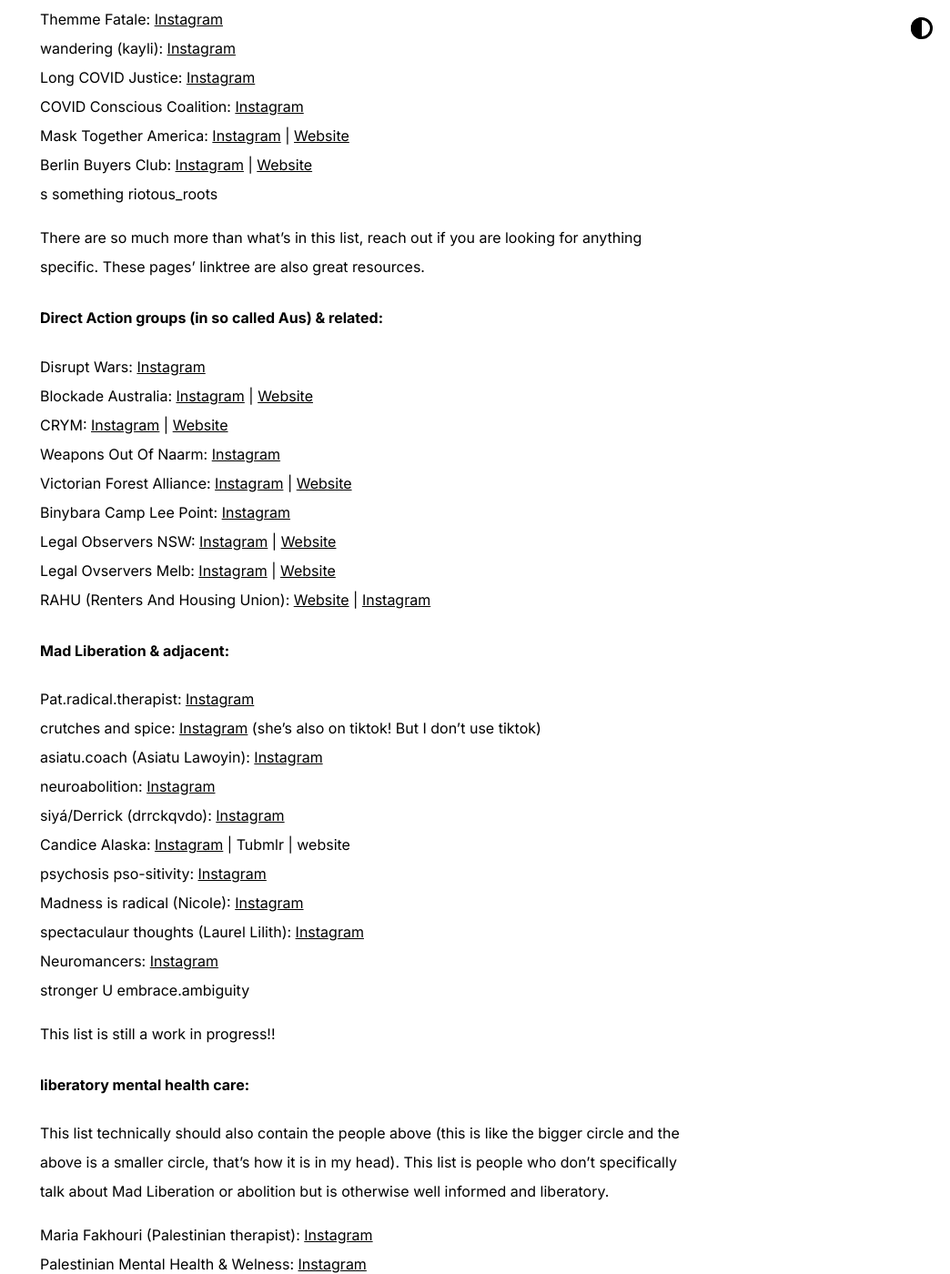
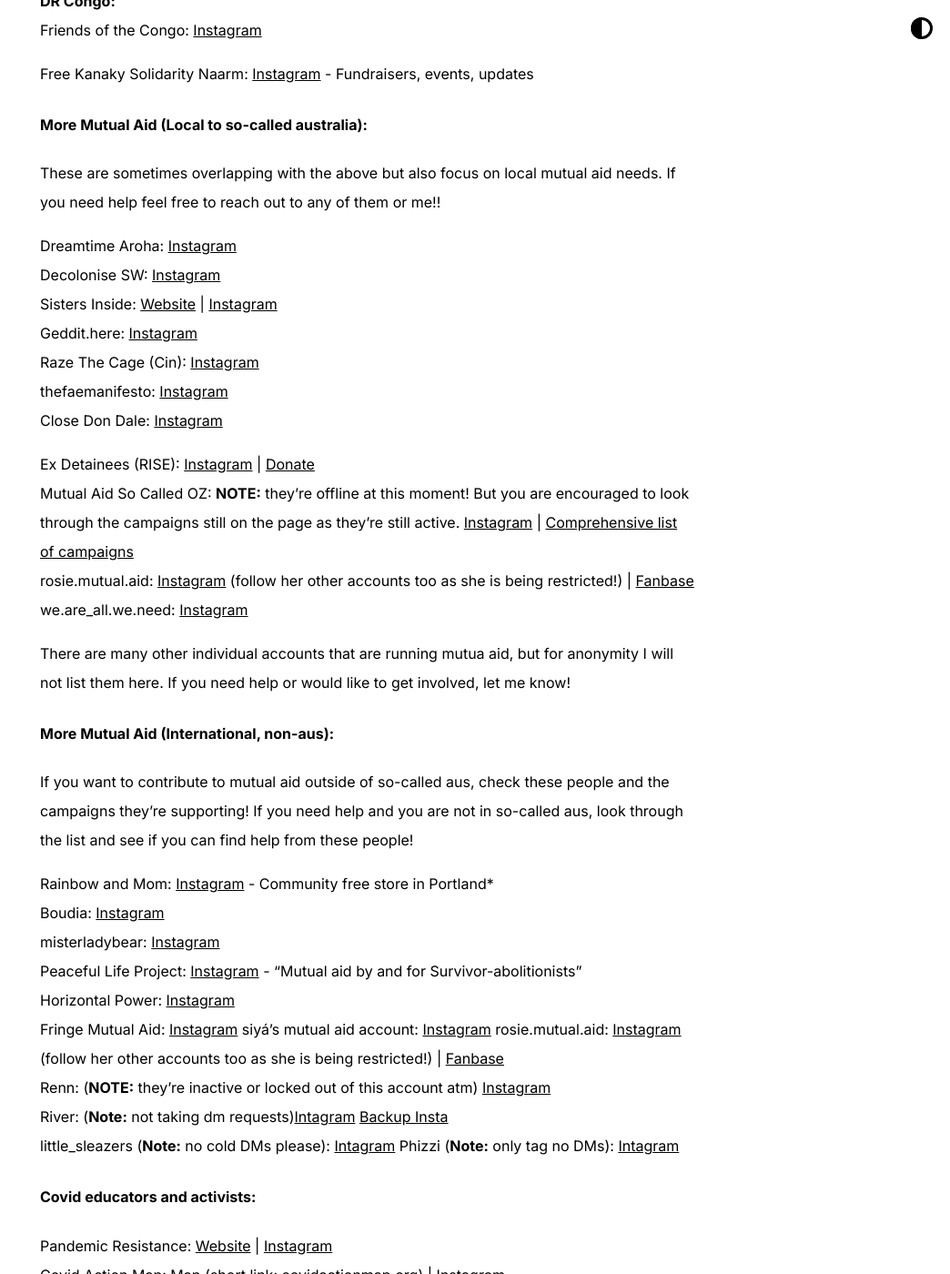
Before and after one commit to phosfuldev/phos_website, a Jekyll site: the page built from resources.md, in a window 1280 px wide and 1400 px high, scrolled down 2478 px. Shown: the whole window at 91% size, without its empty margins (236-1280 px from the left). Built offline with Jekyll 4.4.1, drawn with Linux system fonts in a browser that asks for light colours; some of the changed text lies outside the part shown.

Commit message:
additions and updates to resources

```diff
--- a/resources.md
+++ b/resources.md
@@ -3,8 +3,13 @@
 title: Resources
 ---
 
-The first section is mainly Instagram accounts, later in the page there will be more other sources xx
+The first couple of parts are mainly Instagram accounts, later in the page there will be more other sources xx
+Sometimes one "thing" is listed many times in all the sections that corresponds.
 Recommendations welcome.
+
+**Table of Contents**
+* This will become a table of contents
+{:toc}
 
 #### First Nations Orgs/peoples:
 
@@ -14,17 +19,18 @@
 Dreamtime Aroha: [Instagram](https://www.instagram.com/dreamtime_aroha)
 Keiran Stewart-Assheton: [Instagram](https://www.instagram.com/keiran_stewart_assheton)
 Pay The Rent: [Website](https://paytherent.net.au/) | [Instagram](https://www.instagram.com/grassroots_ptr)
-Dhadjowa Foundation: [Website](https://dhadjowa.com.au/) | [Instagram](https://www.instagram.com/dhadjowa_foundation)
+Sisters Inside: [Website](https://sistersinside.com.au/) | [Instagram](https://www.instagram.com/sisters_inside_inc)
 Decolonise SW: [Instagram](https://www.instagram.com/decolonisesexworkau)
 Vic Aboriginal Legal Service: [Instagram](https://www.instagram.com/vicaboriginallegalservice) | [Website](https://www.vals.org.au/)
 Blackfulla Alt2Su: [Instagram](https://www.instagram.com/blackfullaalt2su)
 Renay (firstnations_feminist): [Instagram](https://www.instagram.com/firstnations_feminist)
 Raze The Cage (Cin): [Instagram](https://www.instagram.com/razethecage) | [Youtube](https://www.youtube.com/@razethecage)
 Blak Pearl Studio: [Instagram](https://www.instagram.com/blakpearlstudiofitzroy)
+Dhadjowa Foundation: [Website](https://dhadjowa.com.au/) | [Instagram](https://www.instagram.com/dhadjowa_foundation)
 Old Country Calling: [Instagram](https://www.instagram.com/old.country.calling)
 Camp Sovereignty: [Instagram](https://www.instagram.com/campsovereignty)
 Aboiginal Tent Embassy: [Website](https://aboriginalembassy.com/) | [Instagram](https://www.instagram.com/aboriginaltentembassy) | [Facebook](https://www.facebook.com/atesovereignty)
-
+Close Don Dale: [Instagram](https://www.instagram.com/close.don.dale)
 
 #### Gaza Fundraising and Aid:
 
@@ -41,38 +47,64 @@
 Destash 4 Palestine: [Instagram](https://www.instagram.com/destash4palestine) - for crafters
 Give for Gaza: [Instagram](https://www.instagram.com/giveforgaza) - Raffle
 
-See end of this page for a list of more projects and people that boosts gfm fundraisers.
+See end of this page for more smaller-scale projects that boosts and helps with Gaza fundraisers.
 
 
 #### Other International Crisis Aid:
 
-Sudan Online Space: [Instagram](https://www.instagram.com/sudan.online_space)
+Please let me know anything else I should add.
+
+**Sudan:**
 Khartoum Aid Kitchen (Sudan): [Instagram](https://www.instagram.com/khartoum_aid_kitchen)
+Help Hala's Fam escape War Zone in Sudan & Persure Education: [GoFundMe](https://gofund.me/e4ca69e1)
+Support Azza Pursue her Masters in Bayreuth Amid Sudan War: [GoFundMe](https://gofund.me/06b1e18a)
+Sudan Family Evacuation & Safety Fund: [GoFundMe](https://gofund.me/215397a1)
+
+
+**DR Congo:**
 Friends of the Congo: [Instagram](https://www.instagram.com/congofriends)
+
+
+Free Kanaky Solidarity Naarm: [Instagram](https://www.instagram.com/freekanakysolidarity.naarm) - Fundraisers, events, updates
 
 
 #### More Mutual Aid (Local to so-called australia):
 
-These are sometimes overlapping with the above but also focus on local mutual aid needs. If you need help feel free to reach out to any of them or even me!!
+These are sometimes overlapping with the above but also focus on local mutual aid needs. If you need help feel free to reach out to any of them or me!!
+
+Dreamtime Aroha: [Instagram](https://www.instagram.com/dreamtime_aroha)
+Decolonise SW: [Instagram](https://www.instagram.com/decolonisesexworkau)
+Sisters Inside: [Website](https://sistersinside.com.au/) | [Instagram](https://www.instagram.com/sisters_inside_inc)
+Geddit.here: [Instagram](https://www.instagram.com/geddit.here)
+Raze The Cage (Cin): [Instagram](https://www.instagram.com/razethecage)
+thefaemanifesto: [Instagram](https://www.instagram.com/thefaemanifesto)
+Close Don Dale: [Instagram](https://www.instagram.com/close.don.dale)
 
 Ex Detainees (RISE): [Instagram](https://www.instagram.com/ex_detainees) | [Donate](https://www.givenow.com.au/riserefugee)
-Mutual Aid So Called OZ: [Instagram](https://www.instagram.com/mutualaidsocalledoz) | [MA fund]() | [Comprehensive list of campaigns to donate!](https://linktr.ee/mutualaidSCa)
-Geddit.here: [Instagram](https://www.instagram.com/geddit.here)
+Mutual Aid So Called OZ: **NOTE:** they're offline at this moment! But you are encouraged to look through the campaigns still on the page as they're still active. [Instagram](https://www.instagram.com/mutualaidsocalledoz) | [Comprehensive list of campaigns](https://linktr.ee/mutualaidSCa)
 rosie.mutual.aid: [Instagram](https://www.instagram.com/rosie.mutual.aid) (follow her other accounts too as she is being restricted!) | [Fanbase](https://www.fanbase.app/@rosi.e.h)
-baba____tv: [Instagram](https://www.instagram.com/baba____tv)
-Close Don Dale: [Instagram](https://www.instagram.com/close.don.dale)
-Sisters Inside: [Website](https://sistersinside.com.au/) | [Instagram](https://www.instagram.com/sisters_inside_inc)
+we.are_all.we.need: [Instagram](https://www.instagram.com/we.are_all.we.need)
+
+There are many other individual accounts that are running mutua aid, but for anonymity I will not list them here. If you need help or would like to get involved, let me know!
 
 
 #### More Mutual Aid (International, non-aus):
 
-If you need help and you are not in so-called aus, feel free to reach out to any of them!!
+If you want to contribute to mutual aid outside of so-called aus, check these people and the campaigns they're supporting!
+If you need help and you are not in so-called aus, look through the list and see if you can find help from these people!
 
-Renn: [Instagram](https://www.instagram.com/perennialautonomy)
-River: [Intagram](https://www.instagram.com/river11.11) [Backup Insta](https://www.instagram.com/go.with.the.flow22)
+Rainbow and Mom: [Instagram](https://www.instagram.com/rainbowandmom2022) - Community free store in Portland*
 Boudia: [Instagram](https://www.instagram.com/punkwitchdiviner)
-mx: [Instagram](https://www.instagram.com/mxmaxursax)
-(the one that commented will support mukta)
+misterladybear: [Instagram](https://www.instagram.com/misterladybear)
+Peaceful Life Project: [Instagram](https://www.instagram.com/peacefullifeproject) - "Mutual aid by and for Survivor-abolitionists"
+Horizontal Power: [Instagram](https://www.instagram.com/horizontal.power)
+Fringe Mutual Aid: [Instagram](https://www.instagram.com/fringe_mutual_aid)
+siyá's mutual aid account: [Instagram](https://www.instagram.com/kuyakilljoy/)
+rosie.mutual.aid: [Instagram](https://www.instagram.com/rosie.mutual.aid) (follow her other accounts too as she is being restricted!) | [Fanbase](https://www.fanbase.app/@rosi.e.h)
+Renn: (**NOTE:** they're inactive or locked out of this account atm) [Instagram](https://www.instagram.com/perennialautonomy)
+River: (**Note:** not taking dm requests)[Intagram](https://www.instagram.com/river11.11) [Backup Insta](https://www.instagram.com/go.with.the.flow22)
+little_sleazers (**Note:** no cold DMs please): [Intagram](https://www.instagram.com/little_sleazers)
+Phizzi (**Note:** only tag no DMs): [Intagram](https://www.instagram.com/shartreuse1312)
 
 #### Covid educators and activists:
 
@@ -80,14 +112,14 @@
 Covid Action Map: [Map](https://www.google.com/maps/d/u/1/viewer?mid=1oUcoZ2njj3b5hh-RRDCLe-i8dSgxhno&ll=19.51380803246727%2C0&z=1) (short link: covidactionmap.org) | [Instagram](https://www.instagram.com/covidactionmap)
 Clean Air CLub: [Instagram](https://www.instagram.com/clean.air.club)
 Covid Action Aus: [Instagram](https://www.instagram.com/covidactionaus)
-Themme Fatale: [Instagram](https://www.instagram.com/themme_fatale)
 wandering (kayli): [Instagram](https://www.instagram.com/wandering)
 Long COVID Justice: [Instagram](https://www.instagram.com/longcovidjustice)
 COVID Conscious Coalition: [Instagram](https://www.instagram.com/covidconsciouscoalition)
 Mask Together America: [Instagram](https://www.instagram.com/masktogetheramerica) | [Website](https://masktogetheramerica.org/)
 Berlin Buyers Club: [Instagram](https://www.instagram.com/berlin_buyers_club) | [Website](https://www.berlinbuyersclub.com/)
-s something
-riotous_roots
+Themme Fatale: [Instagram](https://www.instagram.com/themme_fatale)
+ShiShi Rose: [Instagram](https://www.instagram.com/shishi.rose)
+Rise: [Instagram](https://www.instagram.com/riotous_roots)
 
 There are so much more than what's in this list, reach out if you are looking for anything specific. These pages' linktree are also great resources.
 
@@ -98,6 +130,7 @@
 Blockade Australia: [Instagram](https://www.instagram.com/blockade.australia) | [Website](https://www.blockadeaustralia.com/)
 CRYM: [Instagram](https://www.instagram.com/crym.earth) | [Website](https://crym.earth/get-involved/)
 Weapons Out Of Naarm: [Instagram](https://www.instagram.com/weaponsoutofnaarm)
+eVICT ZIM: [Instagram](https://www.instagram.com/evict_zim)
 Victorian Forest Alliance: [Instagram](https://www.instagram.com/victorianforestalliance) | [Website](https://www.victorianforestalliance.org.au/)
 Binybara Camp Lee Point: [Instagram](https://www.instagram.com/binybara_camp)
 Legal Observers NSW: [Instagram](https://www.instagram.com/legal_observers_nsw) | [Website](https://legalobserversnsw.org/)
@@ -109,7 +142,6 @@
 
 Pat.radical.therapist: [Instagram](https://www.instagram.com/pat.radical.therapist)
 crutches and spice: [Instagram](https://www.instagram.com/crutches_and_spice) (she's also on tiktok! But I don't use tiktok)
-asiatu.coach (Asiatu Lawoyin): [Instagram](https://www.instagram.com/asiatu.coach)
 neuroabolition: [Instagram](https://www.instagram.com/neuroabolition)
 siyá/Derrick (drrckqvdo): [Instagram](https://www.instagram.com/drrckqvdo)
 Candice Alaska: [Instagram](https://www.instagram.com/candicealaska) | Tubmlr | website
@@ -117,31 +149,31 @@
 Madness is radical (Nicole): [Instagram](http://www.instagram.com/madnessisradical)
 spectaculaur thoughts (Laurel Lilith): [Instagram](http://www.instagram.com/spectaculaurthoughts)
 Neuromancers: [Instagram](https://www.instagram.com/neuromancers_)
-stronger U
-embrace.ambiguity
+stronger U: [Instagram](https://www.instagram.com/strongeruwellness)
+embracing.ambiguity(s): [Personal Instagram](https://www.instagram.com/embracing.ambiguity) | [Mad In Boston](https://www.instagram.com/madinboston/)
 
-This list is still a work in progress!!
+PLEASE recommend more people for me to know & put here!!
 
 
-#### liberatory mental health care:
+#### liberatory mental health content:
 
 This list technically should also contain the people above (this is like the bigger circle and the above is a smaller circle, that's how it is in my head). This list is people who don't specifically talk about Mad Liberation or abolition but is otherwise well informed and liberatory.
 
 Maria Fakhouri (Palestinian therapist): [Instagram](http://www.instagram.com/mar._unfiltered)
 Palestinian Mental Health & Welness: [Instagram](http://www.instagram.com/palmhnwellness)
 Dra. Rocio Rosales Meza: [Instagram](http://www.instagram.com/dr.rosalesmeza)
-Decolonizing therapy (Dr. Jennifer Mullan): [Instagram](http://www.instagram.com/decolonizingtherapy)
+Decolonizing therapy: [Instagram](http://www.instagram.com/decolonizingtherapy)
+asiatu.coach: [Instagram](https://www.instagram.com/asiatu.coach)
 Kai Cheng Thom: [Instagram](http://www.instagram.com/kaichengthom)
 Leah Manaema: [Instagram](http://www.instagram.com/co_cu1tur3)
+Blackfulla Alt2Su: [Instagram](https://www.instagram.com/blackfullaalt2su)
 Alt2Su Naarm: [Instagram](http://www.instagram.com/alt2su.naarm)
-alt2su blackfullas
 Inclusive Therapists: [Instagram](http://www.instagram.com/inclusivetherapists)
-softcore_trauma (Margeaux Feldman): [Instagram](http://www.instagram.com/softcore_trauma)
+Critical Conscious Counseling: [Instagram](https://www.instagram.com/critical.conscious.counseling)
 the suicide doula: [Instagram](http://www.instagram.com/the_suicidedoula)
 cait.deatheducation: [Instagram](https://www.instagram.com/cait.deatheducation)
 Aware Care Library (Created by Cait): [Website](https://www.awarecarelibrary.com) | [Instagram](http://www.instagram.com/awarecarelibrary)
-
-This list is still a work in progress!!
+softcore_trauma: [Instagram](http://www.instagram.com/softcore_trauma)
 
 
 #### autistic community:
@@ -153,31 +185,34 @@
 Neurodivergent Researcher: [Instagram](https://www.instagram.com/neurodivergent_researcher)
 tendingpaths (Katy): [Instagram](https://www.instagram.com/tendingpaths) (this is the person that made the gifted venn diagram, iykyk)
 Neurokinection (Jess): [Instagram](https://www.instagram.com/neurokinection)
-The Auti Anthology: [Instagram](https://www.instagram.com/auti_anthology)
-autistic as fuxx
+The Auti Anthology: [Instagram](https://www.instagram.com/auti_anthology) - very important Chinese perspectives
+autisticasfxxk: [Instagram](https://www.instagram.com/autisticasfxxk)
 
 
-#### Other cool things/people:
-
-Note: they're last but definitely not the least!! Just don't really fit into the above categories.
+#### Other things/people you should know:
 
 Sudan Updates: [Instagram](https://www.instagram.com/sudan.updates)
-Justice Mayanija (queer refugees located in Kakuma, Kenya): [Instagram](https://www.instagram.com/justicemayanja) | [GoFundMe](https://gofund.me/bd6c766d)
+King Curry (bespokecurry): [Instagram](https://www.instagram.com/bespokecurry)
+
+Justice Mayanija (queer refugees located in Kakuma, Kenya): [Instagram](https://www.instagram.com/justicemayanja) | [GoFundMe](https://gofund.me/bd6c766d) - Need help rn making a new GFM!! & Always need donations & boosting
+
+**Political Education:**
+badschoolbadschool: [Instagram](https://www.instagram.com/badschoolbadschool/)
+Yejin Lee: [Instagram](https://www.instagram.com/yejin_lee)
+Matt Chun: [Instagram](https://www.instagram.com/matt.chun)
+Butter: [Instagram](https://www.instagram.com/buttereffectunplugged)
+
+**Disability:**
 Sam Petersen: [Instagram](https://www.instagram.com/sampetercine) | [Website](https://www.sampetersen.com.au/)
 
-badschoolbadschool: [Instagram](https://www.instagram.com/badschoolbadschool/)
-Yejin Lee: [Instagram](https://www.instagram.com/yejin_lee)
-Kiing Curry (bespokecurry): [Instagram](https://www.instagram.com/bespokecurry)
-Matt Chun: [Instagram](https://www.instagram.com/matt.chun)
-Rakey (anti SAlt propaganda* & more): [Instagram](https://www.instagram.com/socialistalternative.melb) (as a fellow seeing-patterns-at-times-people-don't-want-to-acknoledge-them-yet autistic I request yall to be gentle with them!!! they deserve gentleness!!)
 
 Li An Phoa (Drinkable Rivers): [Instagram](https://www.instagram.com/drinkablerivers)
 
 
--- instagram accounts section over --
+**-- instagram accounts section over --**
 
 
-#### Resources & info
+#### Helpful Resources & Info
 
 Free public transport for people with certain mental health conditions - [PTV](https://www.ptv.vic.gov.au/tickets/myki/concessions-and-free-travel/access-travel-pass) (you would need a doctor or psychologist or OT to fill out some questions; a certain diagnosis is not required)
 
@@ -209,24 +246,17 @@
 
 rosie.mutual.aid: [Instagram](https://www.instagram.com/rosie.mutual.aid)
 
-[mohamedchamas_](https://www.instagram.com/mohamedchamas_) - they have a list of fundraisers and a group chat to "adopt" families and discuss fundraising
-
 [carladrawz](https://www.instagram.com/carladrawz) - can make graphic and boost sometimes
 [the.gauntlets](https://www.instagram.com/the.gauntlets) - makes comics to boost
 
-other individuals: (pls check their bios or latest updates as individual capacity can fluctuate)
+other groups/individuals: (pls check their bios or latest updates as their capacity can fluctuate)
 [gazadirect2familyaidsource](https://www.instagram.com/gazadirect2familyaidsource)
 [donation.deaf.gaza](https://www.instagram.com/donation.deaf.gaza)
 [steadfast4gaza](https://www.instagram.com/steadfast4gaza)
 [aussies4humanity](https://www.instagram.com/aussies4humanity)
 [the_bridge.community](https://www.instagram.com/the_bridge.community)
-[rachel.nixole](https://www.instagram.com/rachel.nixole)
-[neziolliam](https://www.instagram.com/neziolliam)
-[sunnymoomusic](https://www.instagram.com/sunnymoomusic)
-[cryptesss](https://www.instagram.com/cryptesss)
-[cupocoffee](https://www.instagram.com/cupocoffee)
-[whole_heart_yyc](https://www.instagram.com/whole_heart_yyc)
 [galpalal4justice](https://www.instagram.com/galpalal4justice)
-[hairbywhosjoni](https://www.instagram.com/hairbywhosjoni)
+
+Accounts that looks like individual accounts are not included here. But you can find more people to help in the followers, comments, tags, likes etc on posts from the accounts above.
 
 Let me know if I should add more!
```
Also changed, not shown: other parts of resources.md (+2 -0 lines).
